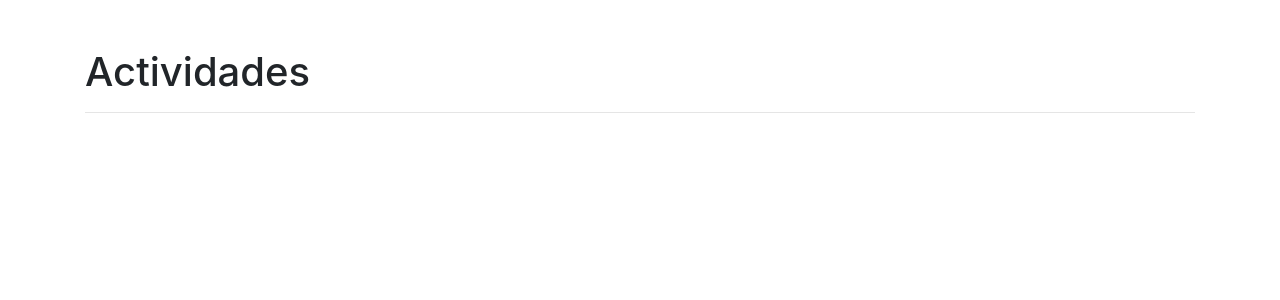
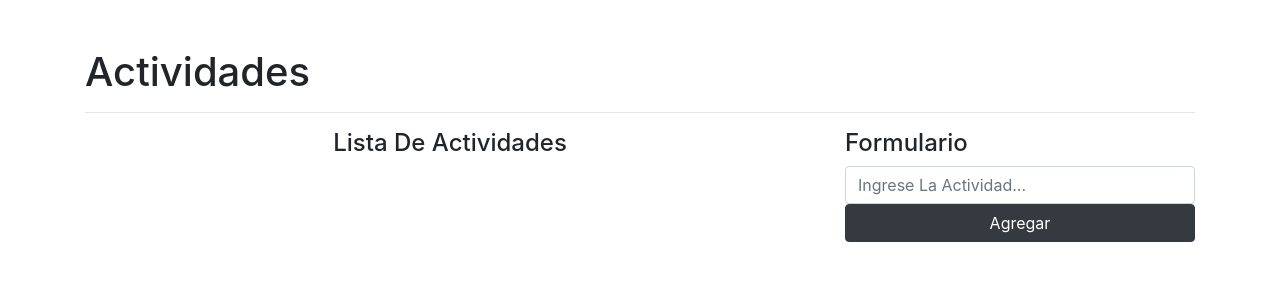
Before and after one commit to featlast/crudReact, a React (Create React App) app: page / in a window 1280 px wide. Shown: the top 300 px of the page. Built offline with nearby package versions, Linux system fonts and the light colour scheme.

Commit message:
Add Actividades

```diff
--- a/package.json
+++ b/package.json
@@ -6,9 +6,11 @@
     "@testing-library/jest-dom": "^5.11.4",
     "@testing-library/react": "^11.1.0",
     "@testing-library/user-event": "^12.1.10",
+    "lodash": "^4.17.21",
     "react": "^17.0.2",
     "react-dom": "^17.0.2",
     "react-scripts": "4.0.3",
+    "shortid": "^2.2.16",
     "web-vitals": "^1.0.1"
   },
   "scripts": {
--- a/src/App.js
+++ b/src/App.js
@@ -1,11 +1,75 @@
-import React from 'react';
+
+
+import { isEmpty } from 'lodash';
+import React, {useState} from 'react';
+import shortid from 'shortid';
 
 
 function App() {
+
+
+ const [task, setTask]=useState("");
+ const [tasks, setTasks] = useState([]);
+
+ const addTask=(e)=>{
+e.preventDefault();
+ if(isEmpty(task)){
+   console.log("Actividad Vacia....")
+   return;
+ }
+
+ const newTask={
+   id: shortid.generate(),
+   name: task
+ }
+
+ setTasks([...tasks, newTask]);
+
+
+ setTask("");
+}
   return (
     <div className="container mt-5">
       <h1>Actividades</h1>
       <hr/>
+      <div className="row">
+        <div className="col-8">
+          <h4 className="text-center">Lista De Actividades</h4>
+          <ul className="list-group">
+        {
+        tasks.map((task) => (
+          <li className="list-group-item" key={task.id}>
+            <span className="lead">{task.name}</span>
+            <button
+              className="btn btn-danger btn-sm float-right mx-2"
+
+            >
+              Eliminar
+            </button>
+            <button
+              className="btn btn-warning btn-sm float-right"
+
+            >
+              Editar
+            </button>
+          </li>
+
+        ))
+          }
+
+          </ul>
+        </div>
+        <div className="col-4">
+          <h4>Formulario</h4>
+          <form onSubmit={addTask}>
+            <input type="text" className="form-control" mb-2 placeholder="Ingrese La Actividad..."
+            onChange={(text)=>setTask(text.target.value)}
+            value={task}
+            />
+            <button className="btn btn-dark btn-block" type="submit">Agregar</button>
+          </form>
+        </div>
+      </div>
     </div>
   );
 }
```
Also changed, not shown: 1 other file (tests, documents, lock files or other folders).
